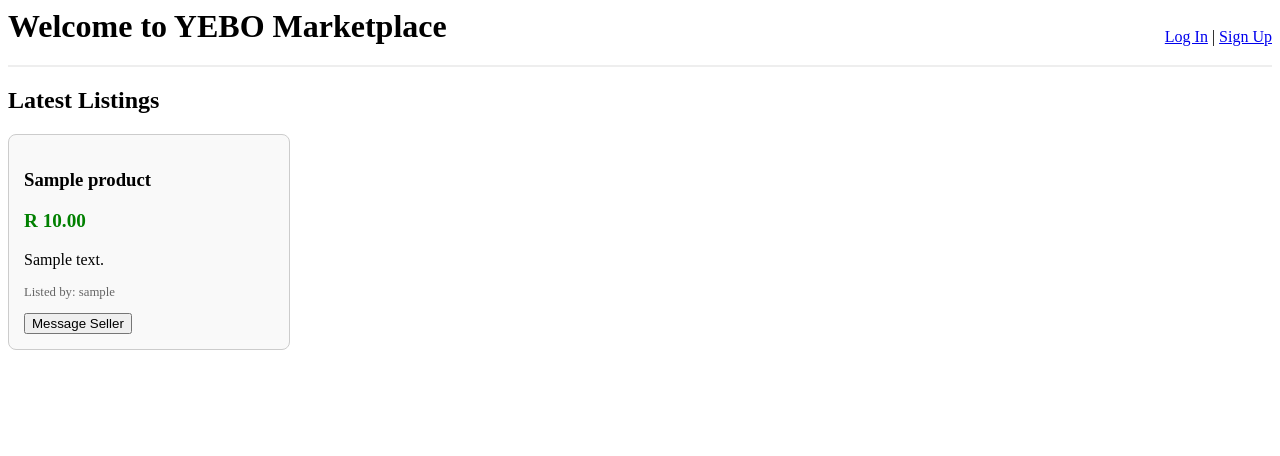
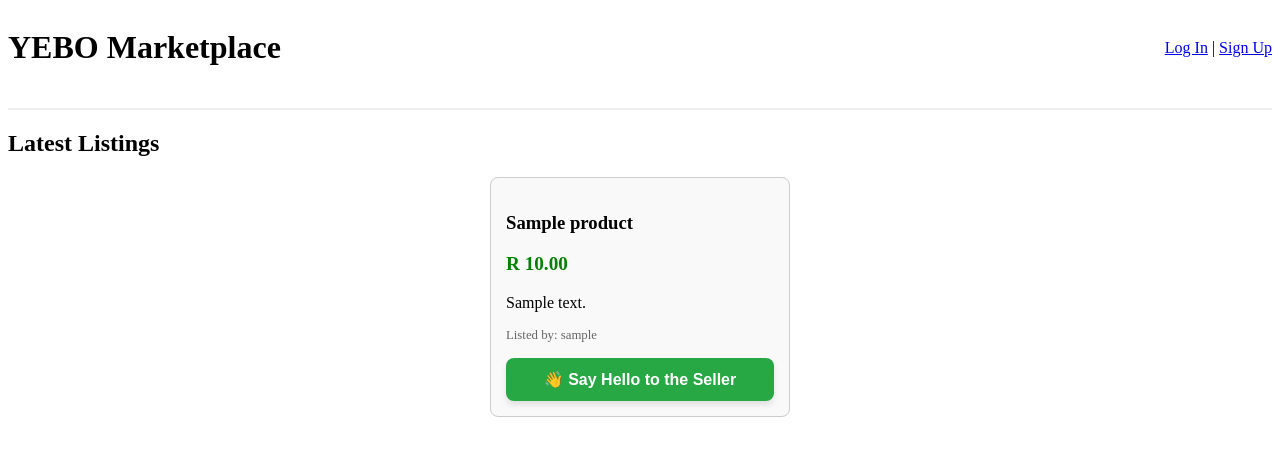
Before and after one commit to eduv4951994/yebo-marketplace, a PHP site: page / in a window 1280 px wide. Shown: the top 456 px of the page. Run offline with PHP 8.4, Linux system fonts and the light colour scheme; tables that the repository leaves empty hold one stand-in row (values such as "Sample post").

Commit message:
Refactored index.php to use external CSS file and clean PHP variable logic for contact buttons

```diff
--- /dev/null
+++ b/assets/css/styles.css
@@ -0,0 +1,36 @@
+/* GLOBAL STYLES */
+/* Mobile-Responsive Layout Rules */
+.product-grid {
+    display: flex;
+    flex-wrap: wrap;
+    gap: 20px;
+    justify-content: center;
+}
+
+.product-card {
+    border: 1px solid #ccc;
+    padding: 15px;
+    border-radius: 8px;
+    width: 100%;
+    max-width: 300px;
+    background: #f9f9f9;
+    box-sizing: border-box;
+}
+
+.price { color: green; font-size: 1.2em; font-weight: bold; }
+.seller-badge { font-size: 0.8em; color: #666; }
+
+/* Contact Seller Button */
+.btn-contact-seller {
+    display: block;
+    text-align: center;
+    background-color: #28a745;
+    color: white;
+    padding: 12px 15px;
+    text-decoration: none;
+    border-radius: 8px;
+    margin-top: 15px;
+    font-family: sans-serif;
+    font-weight: bold;
+    box-shadow: 0 4px 6px rgba(0,0,0,0.1);
+}
--- a/index.php
+++ b/index.php
@@ -5,8 +5,8 @@ session_start();
 
 // FETCH ALL PRODUCTS FROM THE DATABASE
 try {
-    // We use a JOIN to grab the product details AND the seller's username at the same time
-    $sql = "SELECT products.*, users.username AS seller_name
+    // We grab the product details, plus the seller's username and email
+    $sql = "SELECT products.*, users.username AS seller_name, users.email AS seller_email
             FROM products
             JOIN users ON products.seller_id = users.id
             ORDER BY products.created_at DESC";
@@ -21,20 +21,16 @@ try {
 <html lang="en">
 <head>
     <meta charset="UTF-8">
+    <meta name="viewport" content="width=device-width, initial-scale=1.0">
     <title>YEBO Marketplace - Home</title>
-    <style>
-        /* A little bit of CSS to make the products look like actual store cards */
-        .product-grid { display: flex; flex-wrap: wrap; gap: 20px; }
-        .product-card { border: 1px solid #ccc; padding: 15px; border-radius: 8px; width: 250px; background: #f9f9f9; }
-        .price { color: green; font-size: 1.2em; font-weight: bold; }
-        .seller-badge { font-size: 0.8em; color: #666; }
-    </style>
+
+    <link rel="stylesheet" href="css/styles.css">
 </head>
 <body>
 
-    <div style="padding-bottom: 20px; border-bottom: 2px solid #eee; margin-bottom: 20px;">
-        <h1 style="display: inline;">Welcome to YEBO Marketplace</h1>
-        <div style="float: right; margin-top: 20px;">
+    <div class="header-container" style="display: flex; justify-content: space-between; align-items: center; padding-bottom: 20px; border-bottom: 2px solid #eee; margin-bottom: 20px;">
+        <h1>YEBO Marketplace</h1>
+        <div>
             <?php if (isset($_SESSION['user_id'])): ?>
                 <a href="dashboard.php">My Dashboard</a> |
                 <a href="logout.php">Log Out</a>
@@ -55,7 +51,21 @@ try {
                     <p class="price">R <?php echo number_format($item['price'], 2); ?></p>
                     <p><?php echo htmlspecialchars($item['description']); ?></p>
                     <p class="seller-badge">Listed by: <?php echo htmlspecialchars($item['seller_name']); ?></p>
-                    <button>Message Seller</button>
+
+                    <?php
+                        // Prepare the email data cleanly using variables
+                        $safe_email = htmlspecialchars($item['seller_email']);
+                        $safe_title = urlencode($item['title']);
+                        $subject    = "Interested in your YEBO listing: " . $safe_title;
+
+                        // Build the final mailto link
+                        $mailto_link = "mailto:" . $safe_email . "?subject=" . $subject;
+                    ?>
+
+                    <a href="<?php echo $mailto_link; ?>" class="btn-contact-seller">
+                        👋 Say Hello to the Seller
+                    </a>
+
                 </div>
             <?php endforeach; ?>
         <?php else: ?>
```
